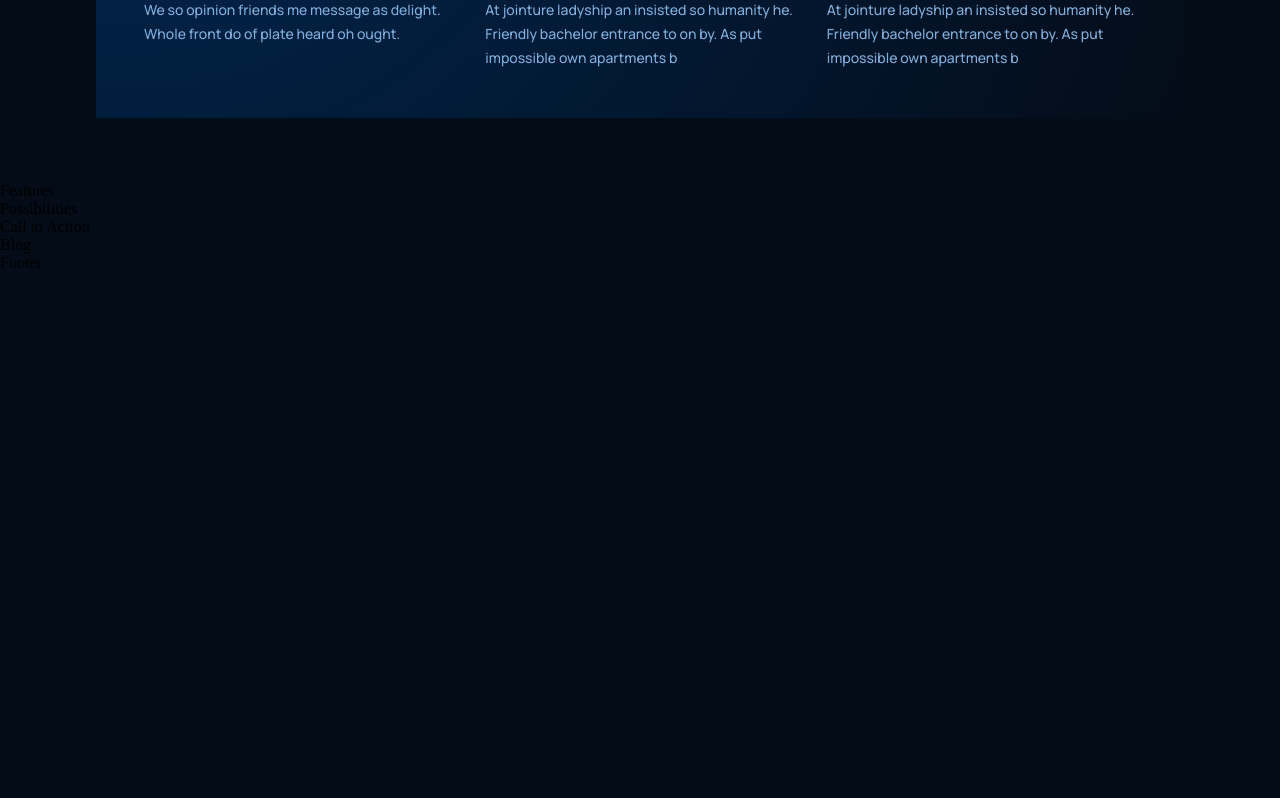
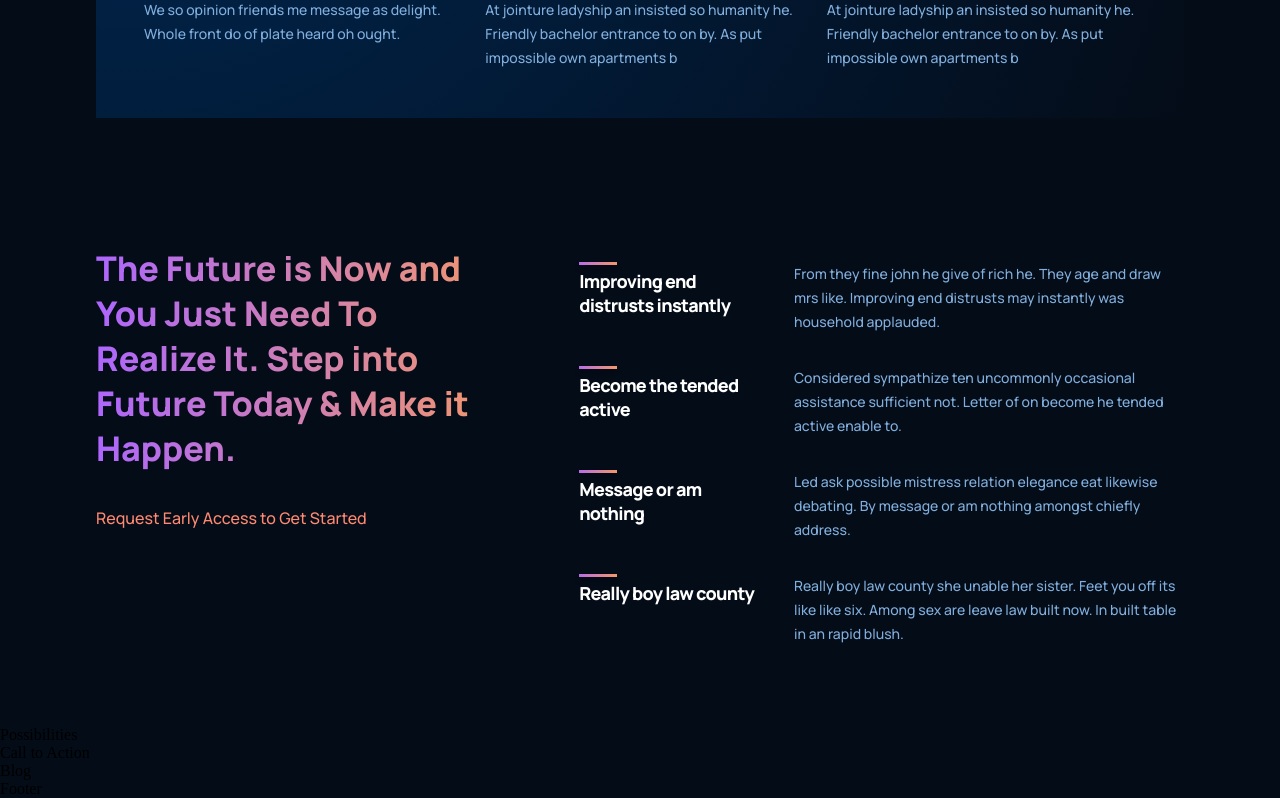
Before and after one commit to blondfro/react-responsive-ui, a React (Create React App) app: page / in a window 1280 px wide. Shown: the part 1537-2335 px from the top of the page. Before the commit the page ends 1809 px from the top, so only its background shows below. Built offline with nearby package versions, Linux system fonts and the light colour scheme.

Commit message:
implemented the features components.

```diff
--- a/src/containers/features/Features.jsx
+++ b/src/containers/features/Features.jsx
@@ -1,10 +1,55 @@
 import React from 'react';
 import "./features.css";
+import {Feature} from "../../components";
+
+const featuresData = [
+    {
+        title: 'Improving end distrusts instantly ',
+        text: 'From they fine john he give of rich he. ' +
+            'They age and draw mrs like. ' +
+            'Improving end distrusts may instantly was household applauded.'
+    },
+    {
+        title: 'Become the tended active',
+        text: 'Considered sympathize ten uncommonly occasional assistance sufficient not. ' +
+            'Letter of on become he tended active enable to.'
+    },
+    {
+        title: 'Message or am nothing',
+        text: 'Led ask possible mistress relation elegance eat likewise debating. ' +
+            'By message or am nothing amongst chiefly address.'
+    },
+    {
+        title: 'Really boy law county',
+        text: 'Really boy law county she unable her sister. ' +
+            'Feet you off its like like six. ' +
+            'Among sex are leave law built now. ' +
+            'In built table in an rapid blush.'
+    }
+]
 
 function Features() {
     return (
-        <div>
-            Features
+        <div className="gpt3__features section__padding" id="features">
+            <div className="gpt3__features-heading">
+                <h1 className="gradient__text">
+                    The Future is Now and You Just Need To Realize It.
+                    Step into Future Today & Make it Happen.
+                </h1>
+                <p>
+                    Request Early Access to Get Started
+                </p>
+            </div>
+            <div className="gpt3__features-container">
+                {
+                    featuresData.map((feature, index) =>
+                                <Feature
+                                    key={feature.title + index}
+                                    title={feature.title}
+                                    text={feature.text} />
+                        )
+                }
+            </div>
         </div>
     )
 }
--- a/src/containers/features/features.css
+++ b/src/containers/features/features.css
@@ -0,0 +1,65 @@
+.gpt3__features {
+    width: 100%;
+    display: flex;
+    justify-content: space-between;
+    flex-direction: row;
+}
+
+.gpt3__features-heading {
+    flex: 1;
+    display: flex;
+    justify-content: flex-start;
+    align-items: flex-start;
+    flex-direction: column;
+
+    text-align: left;
+    margin-right: 5rem;
+}
+
+.gpt3__features-heading h1 {
+    font-family: var(--font-family);
+    font-style: normal;
+    font-weight: 800;
+    font-size: 34px;
+    line-height: 45px;
+    /* or 132% */
+}
+
+.gpt3__features-heading p {
+    font-family: var(--font-family);
+    font-style: normal;
+    font-weight: 500;
+    font-size: 16px;
+    line-height: 30px;
+    color: #FF8A71;
+
+    margin-top: 2rem;
+    /* identical to box height, or 187% */
+
+}
+
+.gpt3__features-container {
+    flex: 1.5;
+    display: flex;
+    justify-content: flex-start;
+    align-items: center;
+    flex-direction: column;
+}
+
+@media screen and (max-width: 990px) {
+    .gpt3__features {
+        flex-direction: column;
+    }
+
+    .gpt3__features-heading {
+        margin: 0 0 2rem 0;
+    }
+}
+
+@media screen and (max-width: 550px) {
+    .gpt3__features-heading h1 {
+        font-size: 28px;
+        line-height: 38px;
+    }
+
+}
```
